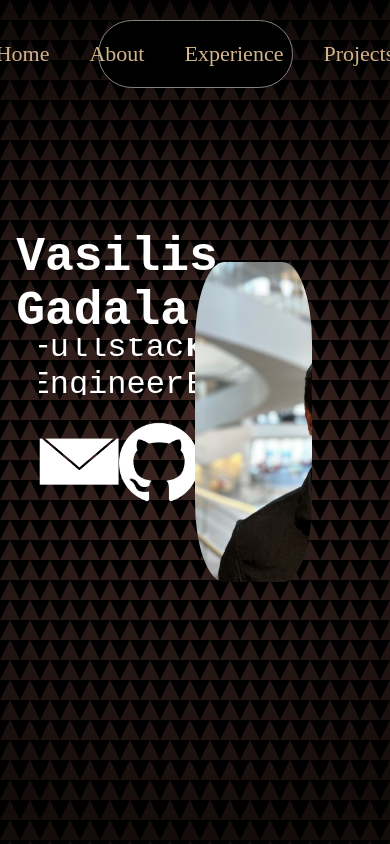
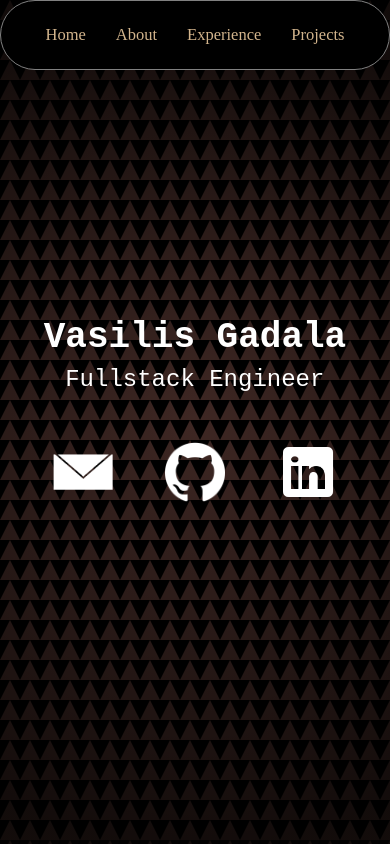
Before and after one commit to VasilisGadala/Portfolio, an Angular app: page / in a window 390 px wide. Built offline with nearby package versions, Linux system fonts and the light colour scheme.

Commit message:
responsive home design

```diff
--- a/src/app/app.component.css
+++ b/src/app/app.component.css
@@ -14,3 +14,10 @@
   margin-left: 10vw;
   position:  fixed;
 }
+
+@media (max-width: 1400px) {
+  .home {
+    margin-left: 0;
+    padding-top: 20px;
+  }
+}
--- a/src/app/app.component.html
+++ b/src/app/app.component.html
@@ -1,7 +1,7 @@
 <app-loading-screen *ngIf="isLoading" (loadingComplete)="onLoadingComplete()"></app-loading-screen>
 <div class="app">
   <app-triangle-grid style="z-index: -1"></app-triangle-grid>
-  <app-navbar style="position: absolute; margin-top: 20px;"></app-navbar>
+  <app-navbar style="position: absolute"></app-navbar>
 </div>
 <div class="home">
   <app-home></app-home>
--- a/src/app/home/home.component.css
+++ b/src/app/home/home.component.css
@@ -72,12 +72,29 @@
 }
 
 .circle {
+  margin-bottom: 50px;
   background-image: url('/assets/IMG_1899.jpg');
   background-size: cover;
-  border-radius: 25%;
+  border-radius: 50%;
   width: 20rem;
   height: 20rem;
   display: flex;
   justify-content: center;
   align-items: center;
 }
+
+@media (max-width: 1400px) {
+  .self-portrait {
+    display: none;
+  }
+  .home {
+    --home-width: 100vw;
+  }
+}
+
+@media (max-height: 432px) {
+  .skill-outer-container {
+    padding-top: 30px;
+    padding-bottom: 80px;
+  }
+}
--- a/src/app/home/home.component.html
+++ b/src/app/home/home.component.html
@@ -17,7 +17,7 @@
       <a href="https://github.com/vasilisgadala" target="_blank">
         <img src="/assets/pngegg.png" alt="GitHub" class="social-icon">
       </a>
-      <a href="https://www.linkedin.com/in/vasilis-gadala-900000200/" target="_blank">
+      <a href="https://www.linkedin.com/in/vasilis-gadala" target="_blank">
         <img src="/assets/icons8-linkedin-100.png" alt="LinkedIn" class="social-icon">
       </a>
     </div>
--- a/src/app/navbar/navbar.component.css
+++ b/src/app/navbar/navbar.component.css
@@ -14,6 +14,13 @@
 
 .navbar-text {
   color: #D2B48C;
-  font-size: 22px;
-  padding: 20px;
+  font-size: 1.375rem; /* 22px / 16 = 1.375rem */
+  padding: 1.25rem; /* 20px / 16 = 1.25rem */
 }
+
+@media (max-width: 932px) {
+  .navbar {
+    --navbar_width: 100vw;
+    --navbar_height: max(8vh, 70px);
+  }
+}
--- a/src/styles.css
+++ b/src/styles.css
@@ -1,5 +1,7 @@
 /* You can add global styles to this file, and also import other style files */
-.html {}
+html {
+  font-size: 16px;
+}
 
 *, *:before, *:after {
   box-sizing: border-box;
@@ -12,3 +14,9 @@
   height: 100vh;
   background-color: rgb(0, 0, 0);
 }
+
+@media (max-width: 932px) {
+  html {
+    font-size: 12px;
+  }
+}
```
